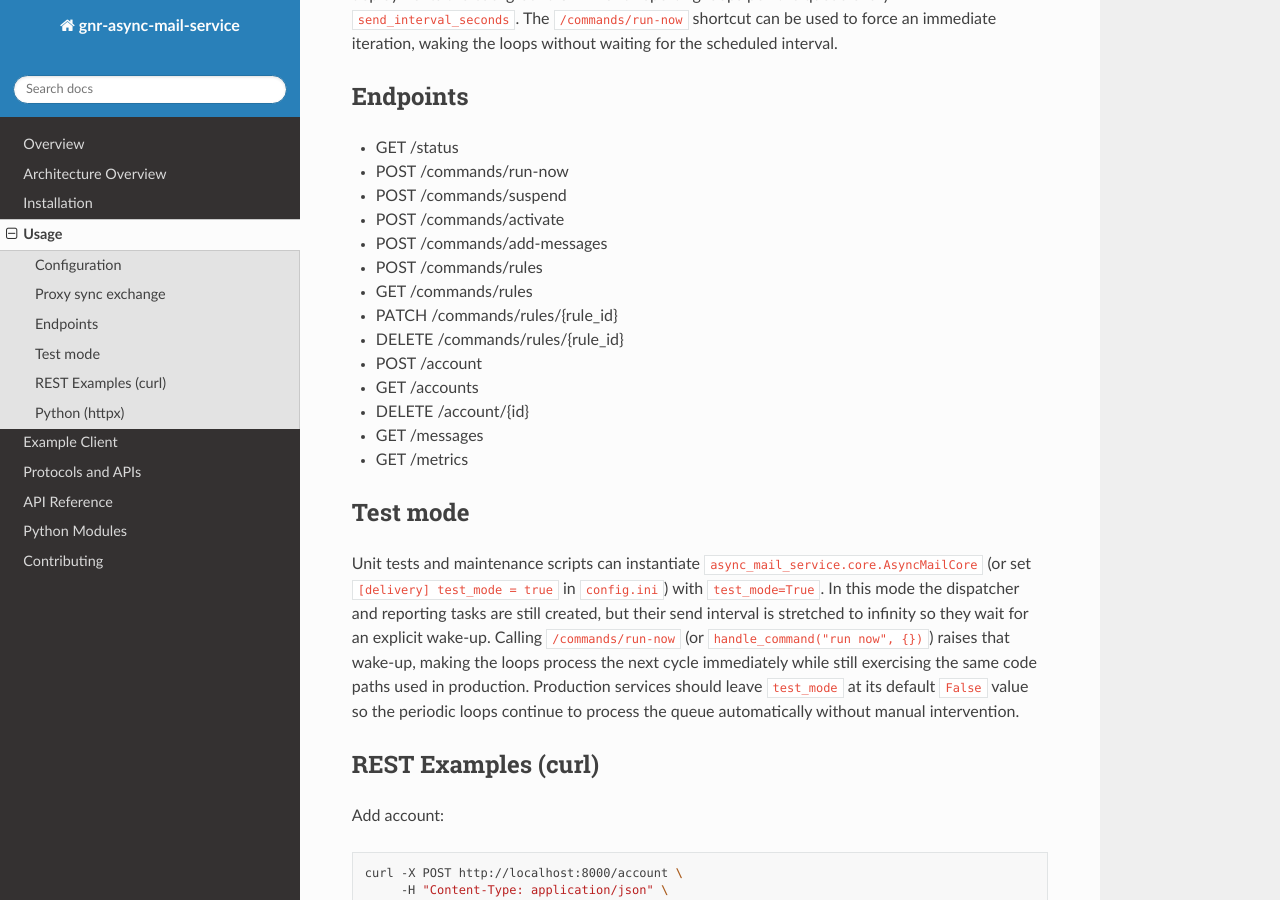
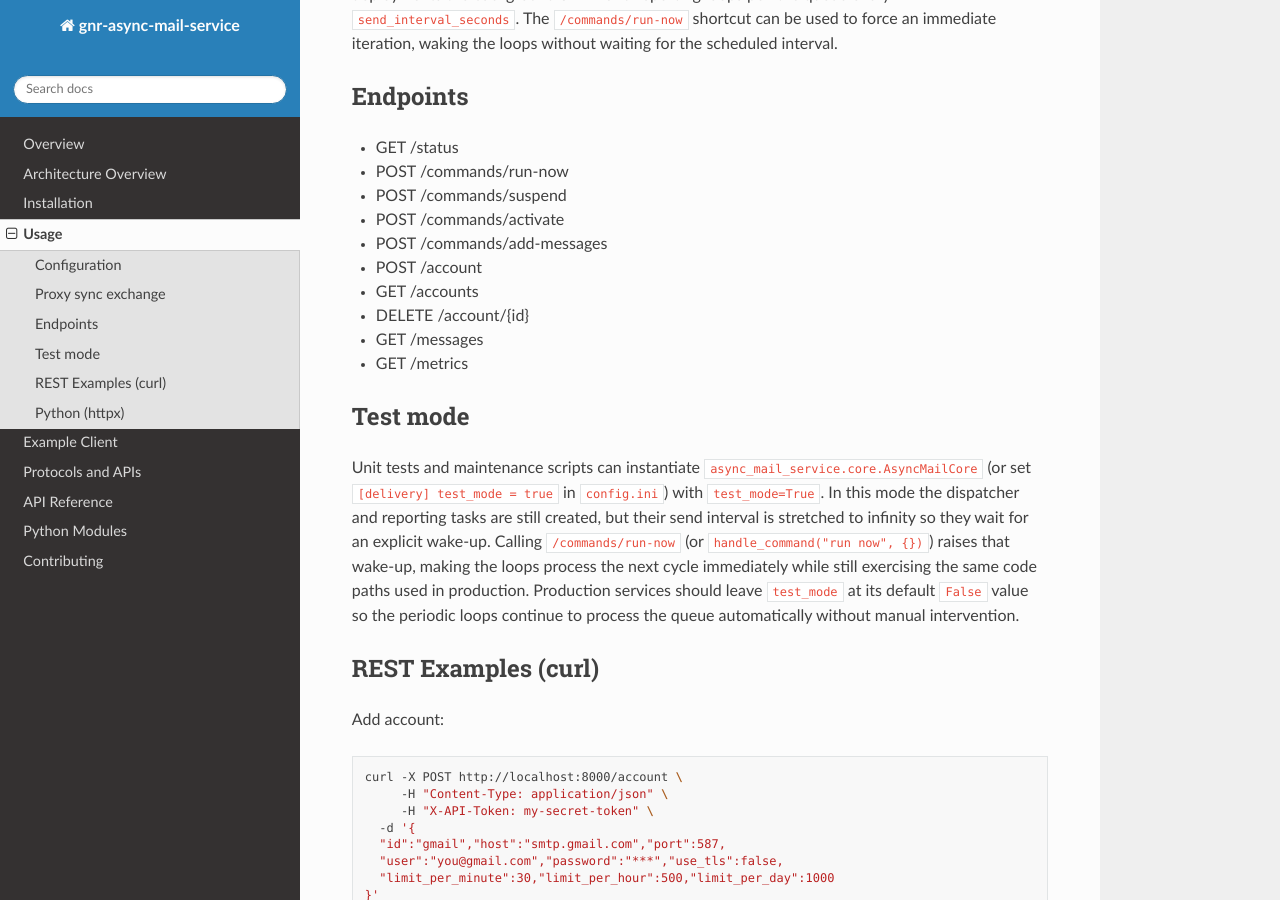
Before and after one commit to genropy/genro-mail-proxy, a Sphinx documentation site: the page built from docs/usage.rst, in a window 1280 px wide and 900 px high, scrolled down 1073 px. Built offline with Sphinx 7.4.7 and the Read the Docs theme 3.1.0, drawn with Linux system fonts in a browser that asks for light colours.

Commit message:
remove from documentation rules

```diff
--- a/docs/api_reference.rst
+++ b/docs/api_reference.rst
@@ -33,10 +33,6 @@ Core endpoints
    number of queued items plus a ``rejected`` list with ``{"id","reason"}``
    entries describing invalid payloads (missing ``id``, bad addresses, unknown
    account, duplicates, ...).
-
-``POST /commands/rules`` / ``GET /commands/rules`` / ``PATCH /commands/rules/{rule_id}`` / ``DELETE /commands/rules/{rule_id}``
-   CRUD operations for scheduling rules.  Entries are described by
-   :class:`async_mail_service.api.RulePayload`.
 
 ``POST /account`` / ``GET /accounts`` / ``DELETE /account/{id}``
    Manage SMTP account credentials.
--- a/docs/protocol.rst
+++ b/docs/protocol.rst
@@ -42,10 +42,6 @@ REST command surface
      - Toggle the scheduler
      - Optional JSON (unused)
      - ``{"ok": true, "active": <bool>}``
-   * - ``POST /commands/rules`` / ``GET /commands/rules`` / ``PATCH /commands/rules/{id}`` / ``DELETE /commands/rules/{id}``
-     - Manage scheduling rules
-     - :class:`async_mail_service.api.RulePayload`
-     - Updated ``rules`` list
    * - ``POST /account`` / ``GET /accounts`` / ``DELETE /account/{id}``
      - Manage SMTP account definitions
      - :class:`async_mail_service.api.AccountPayload`
--- a/docs/usage.rst
+++ b/docs/usage.rst
@@ -11,7 +11,7 @@ and environment variables. Main sections/keys::
   [storage]     db_path
   [server]      host, port, api_token
   [client]      client_sync_url, client_sync_user, client_sync_password, client_sync_token
-  [scheduler]   active, timezone, rules (JSON-encoded)
+  [scheduler]   active, timezone
   [delivery]    send_interval_seconds, test_mode, default_priority, delivery_report_retention_seconds
   [logging]     delivery_activity
 
@@ -63,10 +63,6 @@ Endpoints
 - POST /commands/suspend
 - POST /commands/activate
 - POST /commands/add-messages
-- POST /commands/rules
-- GET /commands/rules
-- PATCH /commands/rules/{rule_id}
-- DELETE /commands/rules/{rule_id}
 - POST /account
 - GET /accounts
 - DELETE /account/{id}
```
